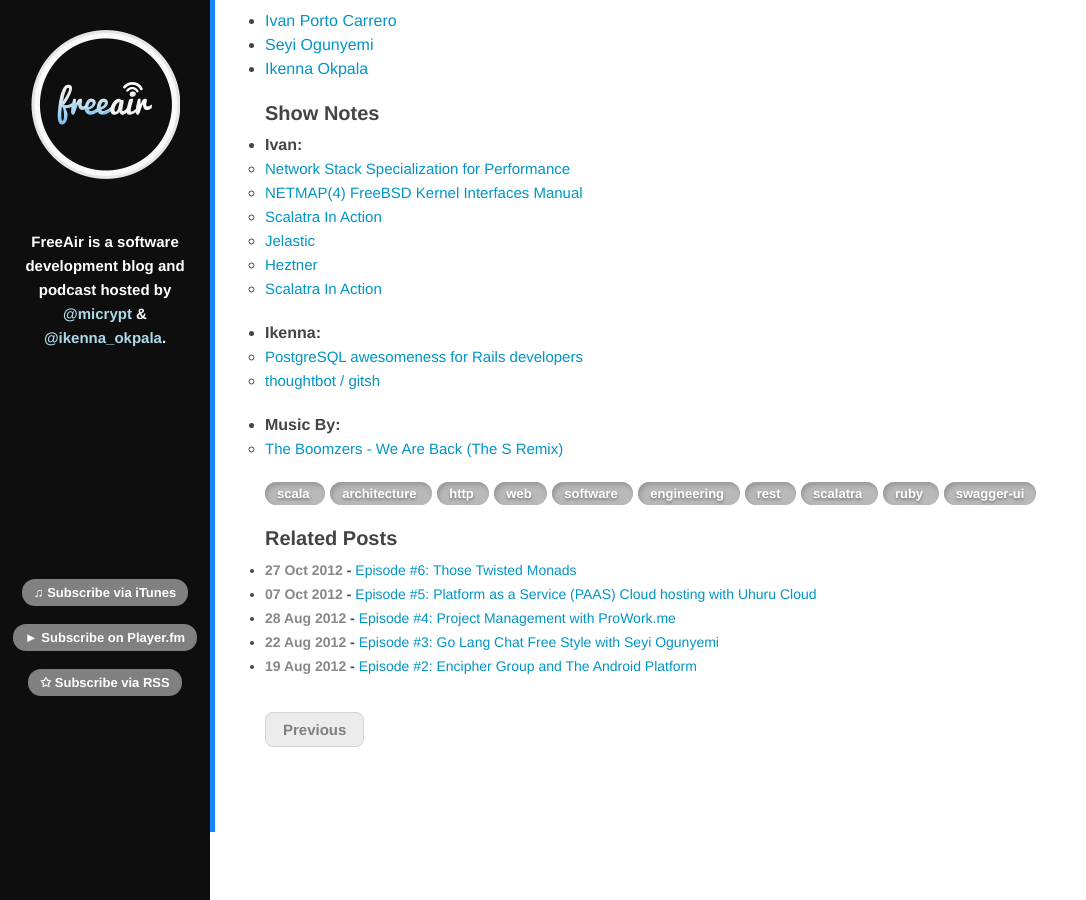
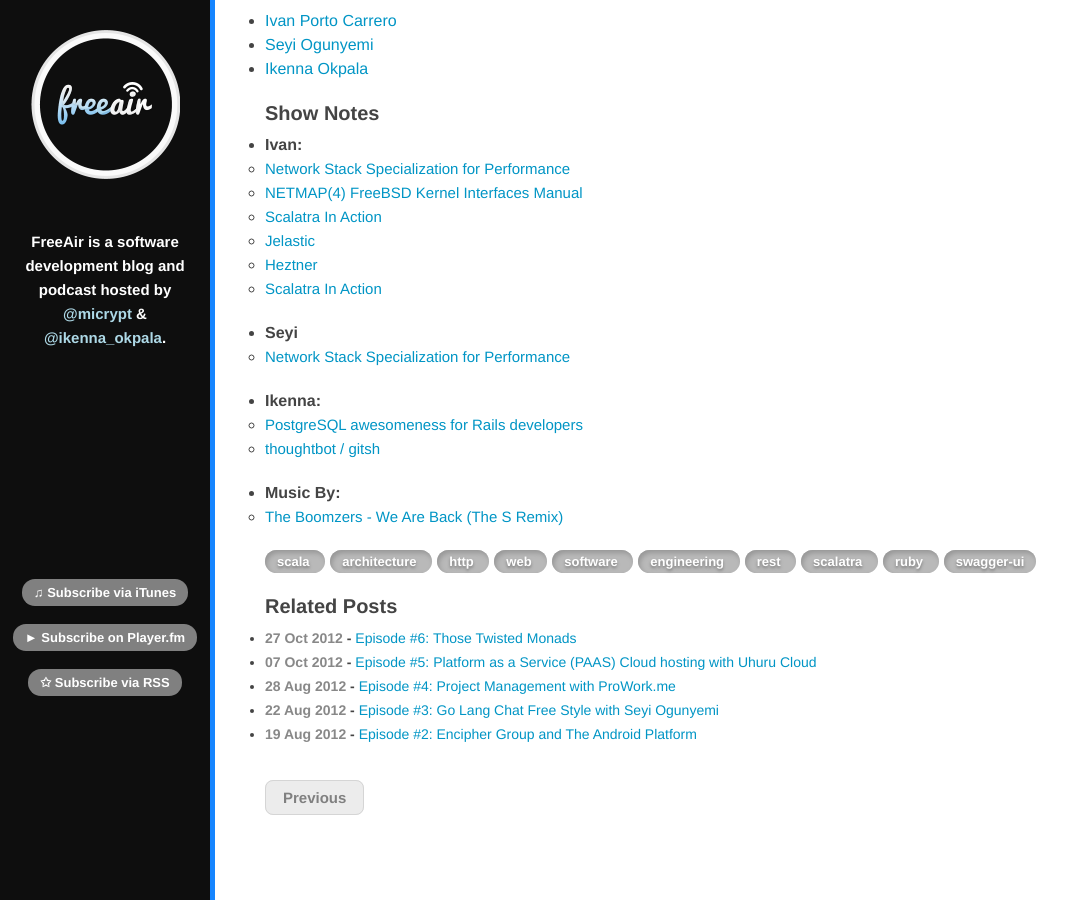
Before and after one commit to FreeAir/freeair.github.com, a Jekyll site: the page built from _posts/2014-03-26-A-Chat-with-Ivan.md, in a window 1280 px wide and 900 px high, scrolled down 661 px. Shown: the whole window, without its empty margins (0-1086 px from the left). Built offline with Jekyll 4.4.1, drawn with Linux system fonts in a browser that asks for light colours; Markdown is read by kramdown in place of the engine named in the settings; comment, search, counter and statistics services are not loaded.

Commit message:
Add seyi scm breeze pick

```diff
--- a/_posts/2014-03-26-A-Chat-with-Ivan.md
+++ b/_posts/2014-03-26-A-Chat-with-Ivan.md
@@ -34,6 +34,8 @@
   * [Jelastic](http://jelastic.com/)
   * [Heztner](http://www.hetzner.de/)
   * [Scalatra In Action](http://www.manning.com/carrero2/)
+* Seyi
+  * [Network Stack Specialization for Performance](https://github.com/ndbroadbent/scm_breeze)
 * Ikenna:
   * [PostgreSQL awesomeness for Rails developers](http://www.amberbit.com/blog/2014/2/4/postgresql-awesomeness-for-rails-developers/)
   * [thoughtbot / gitsh](https://github.com/thoughtbot/gitsh)
```
